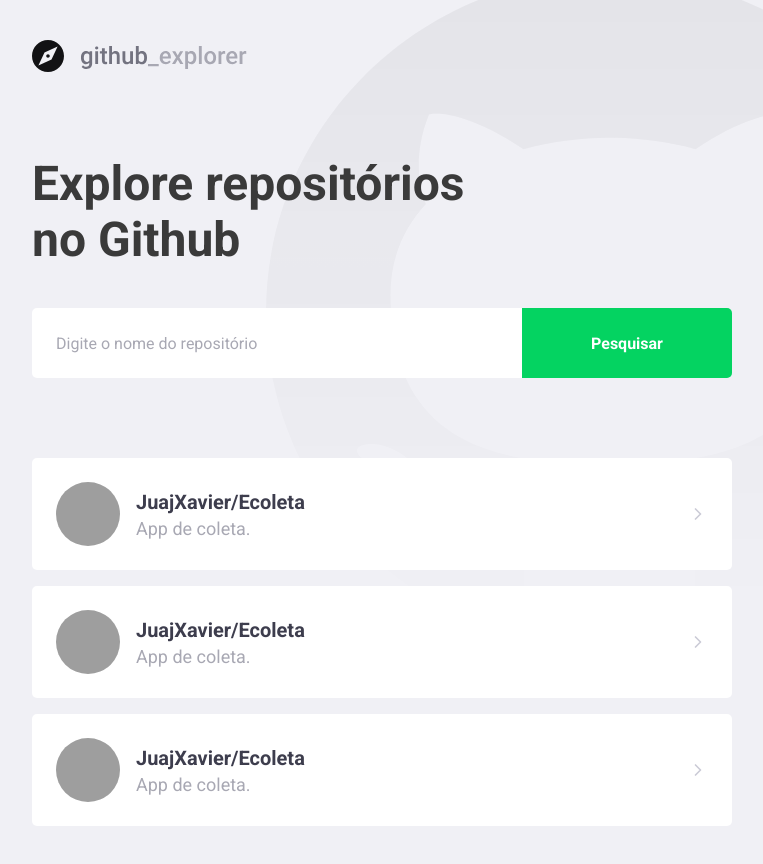
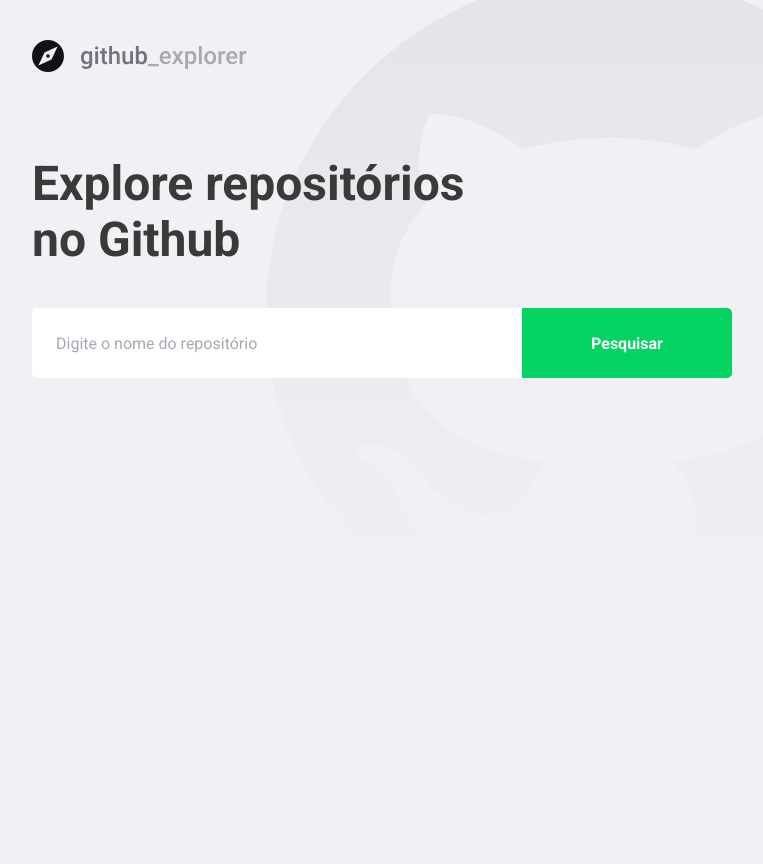
Before and after one commit to JuajXavier/GoStack, a React (Create React App) app in the folder Basics/github-explorer/: page / in a window 1280 px wide. Shown: the whole page, without its empty margins (148-911 px from the left). After the commit the page ends 800 px from the top, so only its background shows below. Built offline with nearby package versions, Linux system fonts and the light colour scheme; grey boxes are pictures that could not be loaded.

Commit message:
Add github api connection with axios.

```diff
--- a/Basics/github-explorer/package.json
+++ b/Basics/github-explorer/package.json
@@ -10,6 +10,7 @@
     "@types/node": "^12.0.0",
     "@types/react": "^16.9.0",
     "@types/react-dom": "^16.9.0",
+    "axios": "^0.20.0",
     "polished": "^3.6.5",
     "react": "^16.13.1",
     "react-dom": "^16.13.1",
--- a/Basics/github-explorer/src/pages/Dashboard/index.tsx
+++ b/Basics/github-explorer/src/pages/Dashboard/index.tsx
@@ -1,63 +1,66 @@
-import React from 'react';
+import React, { useState, FormEvent } from 'react';
 import { FiChevronRight } from 'react-icons/fi';
+import api from '../../services/api';
 
 import logoImage from '../../assets/logo.svg';
 
 import { Title, Form, Repositories } from './styles';
 
+interface Repository {
+  full_name: string;
+  description: string;
+  owner: {
+    login: string;
+    avatar_url: string;
+  };
+}
+
 const Dashboard: React.FC = () => {
+  const [newRepo, setNewRepo] = useState('');
+  const [repositories, setRepositories] = useState<Repository[]>([]);
+
+  async function handleAddRepository(event: FormEvent<HTMLFormElement>) {
+    event.preventDefault();
+    // add new repo through github api -> save State
+    const response = await api.get<Repository>(`repos/${newRepo}`);
+
+    // console.log(response.data)
+    const repository = response.data;
+
+    setRepositories([...repositories, repository]);
+    setNewRepo('');
+  }
+
   return (
     <>
       <img src={logoImage} alt='Github Explorer' />
       <Title>Explore repositórios no Github</Title>
 
-      <Form>
-        <input placeholder="Digite o nome do repositório"/>
+      <Form onSubmit={handleAddRepository}>
+        <input
+         value={newRepo}
+         onChange={(event) => setNewRepo(event.target.value)}
+         placeholder="Digite o nome do repositório"
+         />
         <button>Pesquisar</button>
       </Form>
 
       <Repositories>
-        <a href="teste">
+        {repositories.map(repository => (
+          <a key={repository.full_name} href="teste">
             <img
-            src="https://avatars2.githubusercontent.com/u/60194147?s=460&u=7b15cc0fdb6fa5fe381a9aceddbe6cde2f748f89&v=4"
-            alt="Juaj"
+              src={repository.owner.avatar_url}
+              alt={repository.owner.login}
             />
 
             <div>
-            <strong>JuajXavier/Ecoleta</strong>
-            <p>App de coleta.</p>
+              <strong>{repository.full_name}</strong>
+              <p>{repository.description}</p>
             </div>
 
             <FiChevronRight size={20}/>
           </a>
-
-        <a href="teste">
-          <img
-            src="https://avatars2.githubusercontent.com/u/60194147?s=460&u=7b15cc0fdb6fa5fe381a9aceddbe6cde2f748f89&v=4"
-            alt="Juaj"
-          />
-
-          <div>
-            <strong>JuajXavier/Ecoleta</strong>
-            <p>App de coleta.</p>
-          </div>
-
-          <FiChevronRight size={20}/>
-        </a>
-
-        <a href="teste">
-          <img
-            src="https://avatars2.githubusercontent.com/u/60194147?s=460&u=7b15cc0fdb6fa5fe381a9aceddbe6cde2f748f89&v=4"
-            alt="Juaj"
-          />
-
-          <div>
-            <strong>JuajXavier/Ecoleta</strong>
-            <p>App de coleta.</p>
-          </div>
-
-          <FiChevronRight size={20}/>
-        </a>
+        ))}
 
       </Repositories>
     </>
--- /dev/null
+++ b/Basics/github-explorer/src/services/api.ts
@@ -0,0 +1,7 @@
+import axios from 'axios';
+
+const api = axios.create({
+  baseURL: 'https://api.github.com/',
+});
+
+export default api;
```
Also changed, not shown: 1 other file (tests, documents, lock files or other folders). Lines whose indentation alone changed are shown as unchanged.
